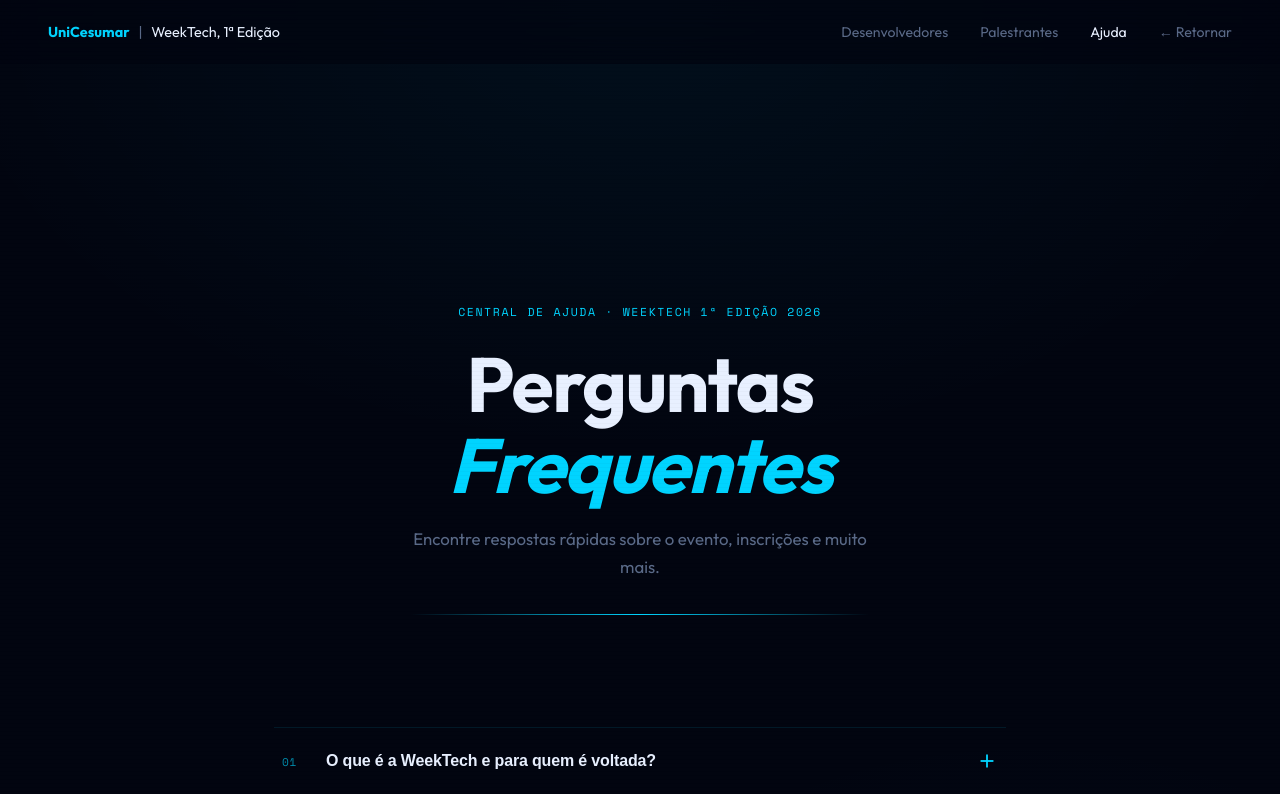
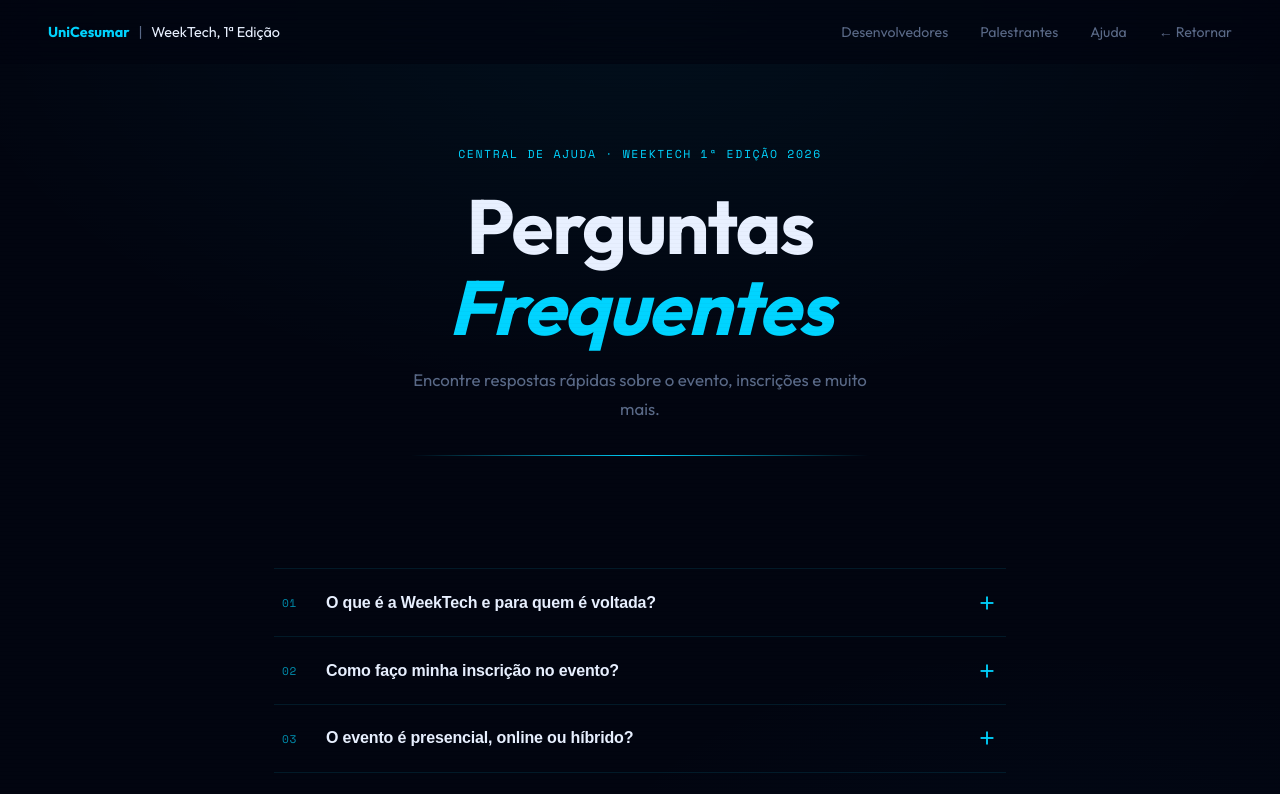
Before and after one commit to Jslus12/Techweek, a Flask app: page /ajuda in a window 1280 px wide. Shown: the top 794 px of the page. Run offline with Flask 3, Linux system fonts and the light colour scheme; some libraries are stand-ins or nearby versions.

Commit message:
Ajustando arquivo HTML

```diff
--- a/techweek-frontend/templates/ajuda.html
+++ b/techweek-frontend/templates/ajuda.html
@@ -4,94 +4,60 @@
     <meta charset="UTF-8">
     <meta name="viewport" content="width=device-width, initial-scale=1.0">
     <title>WeekTech 2026 - Ajuda</title>
-
     <link rel="preconnect" href="https://fonts.googleapis.com">
     <link rel="preconnect" href="https://fonts.gstatic.com" crossorigin>
-
     <link href="https://fonts.googleapis.com/css2?family=Space+Mono:wght@400;700&family=Outfit:wght@300;400;600;700&display=swap" rel="stylesheet">
-
     <link rel="stylesheet" href="{{ url_for('static', filename='ajuda.css') }}">
 </head>
-
 <body>
 
-    <!-- CANVAS: partículas e raios -->
-    <canvas id="bg-canvas" aria-hidden="true"></canvas>
-
-    <!-- CURSOR GLOW -->
-    <div class="cursor-glow" id="cursorGlow"></div>
-
-    <!-- NAV -->
     <!-- NAV -->
     <nav class="navbar" id="navbar">
-
         <div class="nav-brand">
             <span class="brand-uni">UniCesumar</span>
             <span class="brand-sep">|</span>
             <span class="brand-event">WeekTech, 1ª Edição</span>
         </div>
-
         <ul class="nav-links">
             <li><a href="#">Desenvolvedores</a></li>
             <li><a href="#">Palestrantes</a></li>
-        <li><a href="#" class="active">Ajuda</a></li>
-
-        <li>
-            <a href="{{ url_for('index') }}" class="nav-cta">
-                ← Retornar
-            </a>
-        </li>
+            <li><a href="#">Ajuda</a></li>
+            <li><a href="{{ url_for('index') }}">← Retornar</a></li>
         </ul>
-
     </nav>
 
     <!-- HERO -->
     <div class="hero">
-
         <p class="hero-label" data-reveal>
             Central de Ajuda · WeekTech 1ª Edição 2026
         </p>
-
         <h1 class="hero-title" data-reveal data-delay="100">
             Perguntas<br>
-            <em class="glitch" data-text="Frequentes">Frequentes</em>
+            <em>Frequentes</em>
         </h1>
-
         <p class="hero-sub" data-reveal data-delay="220">
             Encontre respostas rápidas sobre o evento, inscrições e muito mais.
         </p>
-
         <div class="hero-line" data-reveal data-delay="340"></div>
-
     </div>
 
     <!-- FAQ SECTION -->
     <section class="faq-section">
-
         <div class="faq-container" id="faqContainer">
 
             <!-- FAQ 01 -->
             <div class="faq-item" data-reveal data-delay="0">
-
                 <button class="faq-trigger" aria-expanded="false">
-
                     <span class="faq-num">01</span>
-
-                    <span class="faq-q">
-                        O que é a WeekTech e para quem é voltada?
-                    </span>
-
+                    <span class="faq-q">O que é a WeekTech e para quem é voltada?</span>
                     <span class="faq-icon">
                         <svg viewBox="0 0 24 24" fill="none" stroke="currentColor" stroke-width="2">
                             <line x1="12" y1="5" x2="12" y2="19"/>
                             <line x1="5" y1="12" x2="19" y2="12"/>
                         </svg>
                     </span>
-
                 </button>
-
                 <div class="faq-body">
-
                     <div class="faq-answer">
                         <p>
                             A WeekTech é um evento de tecnologia promovido pela UniCesumar com foco em Inteligência Artificial e inovação.
@@ -99,33 +65,22 @@
                             está transformando negócios e a sociedade.
                         </p>
                     </div>
-
                 </div>
-
             </div>
 
             <!-- FAQ 02 -->
             <div class="faq-item" data-reveal data-delay="60">
-
                 <button class="faq-trigger" aria-expanded="false">
-
                     <span class="faq-num">02</span>
-
-                    <span class="faq-q">
-                        Como faço minha inscrição no evento?
-                    </span>
-
+                    <span class="faq-q">Como faço minha inscrição no evento?</span>
                     <span class="faq-icon">
                         <svg viewBox="0 0 24 24" fill="none" stroke="currentColor" stroke-width="2">
                             <line x1="12" y1="5" x2="12" y2="19"/>
                             <line x1="5" y1="12" x2="19" y2="12"/>
                         </svg>
                     </span>
-
                 </button>
-
                 <div class="faq-body">
-
                     <div class="faq-answer">
                         <p>
                             Clique no botão <strong>"Inscrever-se"</strong> no menu superior
@@ -134,33 +89,22 @@
                             por e-mail em até 24 horas.
                         </p>
                     </div>
-
                 </div>
-
             </div>
 
             <!-- FAQ 03 -->
             <div class="faq-item" data-reveal data-delay="120">
-
                 <button class="faq-trigger" aria-expanded="false">
-
                     <span class="faq-num">03</span>
-
-                    <span class="faq-q">
-                        O evento é presencial, online ou híbrido?
-                    </span>
-
+                    <span class="faq-q">O evento é presencial, online ou híbrido?</span>
                     <span class="faq-icon">
                         <svg viewBox="0 0 24 24" fill="none" stroke="currentColor" stroke-width="2">
                             <line x1="12" y1="5" x2="12" y2="19"/>
                             <line x1="5" y1="12" x2="19" y2="12"/>
                         </svg>
                     </span>
-
                 </button>
-
                 <div class="faq-body">
-
                     <div class="faq-answer">
                         <p>
                             A WeekTech 1ª Edição acontece no formato <strong>híbrido</strong>:
@@ -169,33 +113,22 @@
                             participantes presenciais no campus UniCesumar.
                         </p>
                     </div>
-
                 </div>
-
             </div>
 
             <!-- FAQ 04 -->
             <div class="faq-item" data-reveal data-delay="180">
-
                 <button class="faq-trigger" aria-expanded="false">
-
                     <span class="faq-num">04</span>
-
-                    <span class="faq-q">
-                        Haverá emissão de certificado de participação?
-                    </span>
-
+                    <span class="faq-q">Haverá emissão de certificado de participação?</span>
                     <span class="faq-icon">
                         <svg viewBox="0 0 24 24" fill="none" stroke="currentColor" stroke-width="2">
                             <line x1="12" y1="5" x2="12" y2="19"/>
                             <line x1="5" y1="12" x2="19" y2="12"/>
                         </svg>
                     </span>
-
                 </button>
-
                 <div class="faq-body">
-
                     <div class="faq-answer">
                         <p>
                             Sim! Todos os participantes que cumprirem pelo menos
@@ -204,33 +137,22 @@
                             e enviado para o e-mail cadastrado.
                         </p>
                     </div>
-
                 </div>
-
             </div>
 
             <!-- FAQ 05 -->
             <div class="faq-item" data-reveal data-delay="240">
-
                 <button class="faq-trigger" aria-expanded="false">
-
                     <span class="faq-num">05</span>
-
-                    <span class="faq-q">
-                        Qual é a programação completa do evento?
-                    </span>
-
+                    <span class="faq-q">Qual é a programação completa do evento?</span>
                     <span class="faq-icon">
                         <svg viewBox="0 0 24 24" fill="none" stroke="currentColor" stroke-width="2">
                             <line x1="12" y1="5" x2="12" y2="19"/>
                             <line x1="5" y1="12" x2="19" y2="12"/>
                         </svg>
                     </span>
-
                 </button>
-
                 <div class="faq-body">
-
                     <div class="faq-answer">
                         <p>
                             A programação detalhada — com horários, palestrantes e temas de cada sessão —
@@ -239,34 +161,24 @@
                             do início, então fique de olho!
                         </p>
                     </div>
-
                 </div>
-
             </div>
 
         </div>
 
         <!-- CONTACT STRIP -->
         <div class="contact-strip" data-reveal data-delay="300">
-
             <p>Não encontrou sua resposta?</p>
-
             <a href="mailto:weektech@unicesumar.edu.br" class="contact-btn">
-
                 <span>Fale com a equipe</span>
-
                 <svg viewBox="0 0 24 24" fill="none" stroke="currentColor" stroke-width="2" width="16" height="16">
                     <line x1="5" y1="12" x2="19" y2="12"/>
                     <polyline points="12 5 19 12 12 19"/>
                 </svg>
-
             </a>
-
         </div>
-
     </section>
 
     <script src="{{ url_for('static', filename='ajuda.js') }}"></script>
-
 </body>
 </html>
```
Lines whose indentation alone changed are shown as unchanged.
